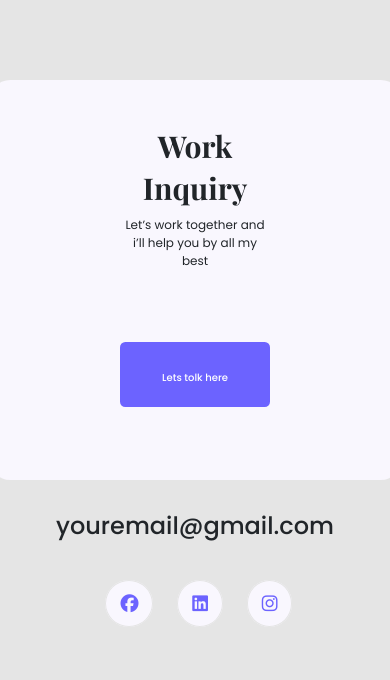
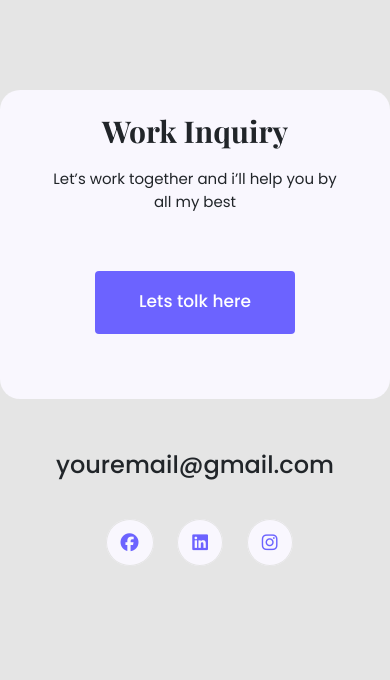
Before and after one commit to PopovaOlha/responsive-portfolio, a plain HTML site: page about.html in a window 390 px wide. Shown: the part 930-1610 px from the top of the page. After the commit the page ends 1527 px from the top, so only its background shows below. Drawn offline with nearby package versions, Linux system fonts and the light colour scheme.

Commit message:
change the main_work conteiner

```diff
--- a/about.html
+++ b/about.html
@@ -104,18 +104,23 @@
           </div>
         </div>
       </header>
-      <main class="main_work_conteiner">
-      <div class="conteiner contact_conteiner">
-        <div class="row contact_row">
-          <div class="col-md-6 work_inquiry"><h4>Work Inquiry</h4>
-          <p class="contact_paragraph">Let’s work  together and i’ll help you by all my best</p></div>
-          <div class="col-md-6 work_together "><div class="btn tolk_btn"><a class="button_link btn_link" href="#">
-            Lets tolk here</a>
-        </div>
-        </div>
+        <section class="page_start start">
+          <div class="start_conteiner">
+              <div class="start_body">
+              <div class="start_column">
+      <h4 class="start_title">Work Inquiry</h4>
+      <div class="start_text">
+          <p >Let’s work  together and i’ll help you by all my best</p>
       </div>
-        </div>
-      </main>
+              </div>
+      <div class="start_column">
+          <div class="start_actions">
+              <a href="#" class="first_btn button_link">Lets tolk here</a>
+          </div>
+      </div>
+      </div>
+          </div>
+        </section>
           <footer class="footer">
             <div class="mail_section">
                 youremail@gmail.com
--- a/src/style.css
+++ b/src/style.css
@@ -125,7 +125,7 @@ h4 {
 }
 /* end create a heading*/
 /* create a section main*/
-main {
+.home_main {
   height: 2400px;
   max-width: 1160px;
   margin: 0 auto;
@@ -172,6 +172,7 @@ margin-top: 200px;
   padding: 18px 30px;
   margin-top: 44px;
   background-color: var(--first-button-background-color);
+  border-radius: 4px;
   color: #fff;
   font-weight: 500;
   font-size: 18px;
@@ -320,7 +321,7 @@ text-align: center;
 /*end create a footer section*/
 /*create the adaptive media for the home page*/
 @media (max-width: 991.98px) {
-  main{
+  .home_main{
     height: 3500px;
   }
   h1 {
@@ -387,7 +388,7 @@ text-align: center;
 
 @media (max-width: 767.98px) {
 
-  main{
+  .home_main{
     height:2000px;
   }
   h1 {
@@ -434,7 +435,8 @@ text-align: center;
     height: 150px;
   }
   .contact_row {
-    height: 400px;
+    height:300px;
+    padding:20px 50px;
   }
   .work_together:last-child {
     display: flex;
@@ -442,11 +444,13 @@ text-align: center;
   }
   .btn_link {
     margin: 0 auto;
-    font-size: 10px;
     line-height: 0.3px;
   }
   .tolk_btn{
     padding-bottom:45px;
+  }
+  .first_btn {
+    margin-bottom: 20px;
   }
   .mail_section{
     font-weight: 18px;
@@ -456,15 +460,21 @@ text-align: center;
     top:2em;
     height:150px;
   }
+  .work_inquiry{
+    margin-top: 20px;
+  }
 }
 /*end create the adaptive media for home page*/
 /*______________________________________________________________________________*/
 /*start create a header of about page*/
-.wrapper_list {
-  min-height: 1500px;
+.start_conteiner {
+  max-width: 1160px;
+  min-height: 100%;
   display: flex;
+  margin: 0 auto;
   flex-direction: column;
   overflow: clip;
+  margin-top: 204px;
 }
 .about_conteiner {
   width: 1161px;
@@ -472,12 +482,7 @@ text-align: center;
 display: block;
 margin: 0 auto;
 }
-.main_work_conteiner{
-  margin-top: 82px;
-  width: 1160px;
-  height: 320px;
 
-}
 .first_column_hero {
   width: 506px;
   height: 485px;
@@ -491,8 +496,45 @@ margin: 0 auto;
   margin-top: 157px;
 }
 
+.start_body {
+    display: flex;
+    background-color: #F9F7FE;
+    border-radius: 20px;
+    align-items: center;
+    padding: 49px 119px;
+}
+.start_column {
+    flex:0 1 50%;
+    text-align: center;
+}
+.start_title {
+  text-align: left;
+  font-weight: 700;
+  font-size: 48px;
+  line-height: 1.7/* 85/48 */
+}
+.start_title:not(:last-child){
+    margin-bottom: 16px;
+}
+.start_text {
+  font-size: 18px;
+  font-weight: 400;
+  line-height: 1.5; /* 27/18 */
+  text-align: left;
+
+}
+.start_actions {
+    display: flex;
+    justify-content:end;
+    margin-bottom: 25px;
+    column-gap: 35px;
+}
 @media (max-width: 991.98px) {
-  .about_conteiner {
+   .start_body{
+    flex-direction: column;
+    align-items: stretch;
+   }
+   .about_conteiner {
     display: inline;
   }
   .first_column_hero {
@@ -507,12 +549,23 @@ margin: 0 auto;
     margin: 0 auto;
     margin-top: 20px;
   }
-.main_work_conteiner{
-  max-width: 100%;
+  .start_conteiner {
+    margin-top: 0px;
+  }
+  .footer{
+    margin-top: 20px;
+  }
+  .start_title {
+    text-align: center;
+}
+.start_text {
   text-align: center;
-  margin:0 auto;
 }
-
+.start_actions {
+  align-items: center;
+  justify-content: center;
+  align-items: stretch;
+}
 }
 @media (max-width: 767.98px) {
   .first_column_hero {
@@ -523,13 +576,21 @@ margin: 0 auto;
     padding:0px 20px;
     height:320px;
   }
-  .main_work_conteiner{
-    height: 400px;
-    max-width: 100%;
-    text-align: center;
-    margin:0 auto;
+  .start_conteiner {
+    margin-top: 70px;
   }
-  .footer{
-    height: 200px;
-  }
+  .start_title {
+    font-size: 30px;
+    line-height: 1.4;
 }
+.start_text {
+  text-align: center;
+  font-size:15px;
+}
+.start_actions {
+  justify-content: center;
+}
+.start_body {
+  padding:20px 50px;
+}
+}
```
Also changed, not shown: index.html (+1 -1 lines).
